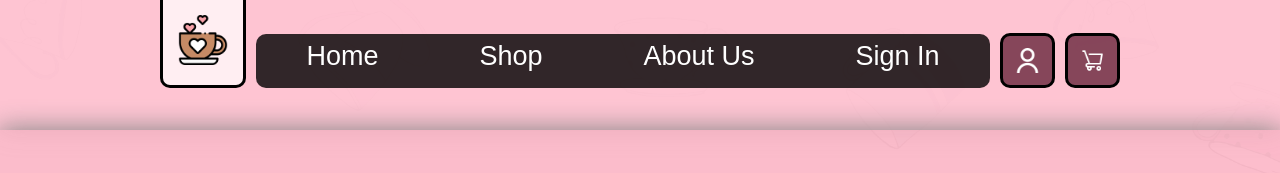
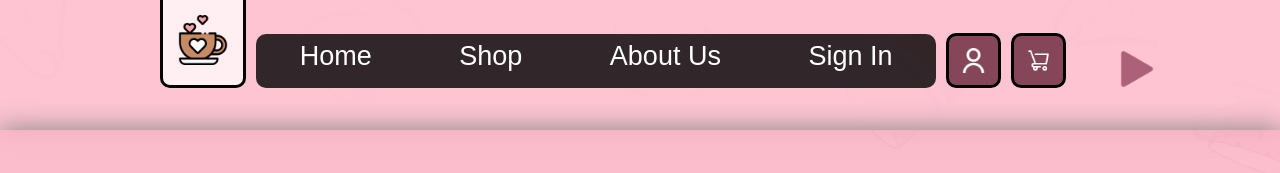
Before and after one commit to Bernardolgm99/site-ecommerce, a plain HTML site: page sales.html in a window 1280 px wide. Shown: the top 173 px of the page. Drawn offline with Linux system fonts and the light colour scheme; a web font is replaced by a local one.

Commit message:
musica de fundo

```diff
--- /dev/null
+++ b/music_script.js
@@ -0,0 +1,19 @@
+const button = document.querySelector("button")
+var cont = 0
+
+function play(){
+    if(cont == 0) {
+        cont = 1
+        const audio = document.querySelector("audio")
+        audio.currentTime = 0.1
+        audio.volume = 0.05
+        audio.play()
+        document.getElementById("btn_play").src="galery/dino.gif"
+    } else {
+        cont = 0
+        const audio = document.querySelector("audio")
+        audio.currentTime = 0
+        audio.pause()
+        document.getElementById("btn_play").src="galery/play_btn.png"
+    }
+}
--- a/sales.html
+++ b/sales.html
@@ -29,6 +29,11 @@
             <div class="check_out">
                 <a href="perfil.html"><img src="galery/perfil-user.png"></a>
                 <a href="checkout.html"><img src="galery/cart.png"></a>
+            </div>
+            <div class="gif">
+            <a>
+                <audio src="/teste/Electro Swing  Jamie Berry feat. Octavia Rose - Light Up the Night.mp3" id="music"></audio>
+                <button id="player_off" onclick="play()"><img src="galery/play_btn.png" id="btn_play"></button>
             </div>
         </nav>
     </header>
@@ -78,7 +83,7 @@
             </div>
         </div>
     </footer>
-
+    <script src="music_script.js"></script>
 </body>
 
 </html>
--- a/style.css
+++ b/style.css
@@ -135,6 +135,25 @@ header {
 
 #menu_bar .check_out a img:hover {
     background-color: rgb(172, 97, 122);
+}
+
+#menu_bar .gif {
+    height: 10px;
+    padding: 10px;
+    margin: auto;
+    margin-left: 5px;
+    margin-top: 8px;
+    padding-bottom: 35px;
+    width: 3%;
+}
+
+#menu_bar .gif button {
+    background-color: rgba(0, 0, 0, 0);
+    border: none;
+}
+
+#menu_bar .gif img{
+    height: 100px;
 }
 
 /* SLOGAN */
```
Also changed, not shown: about_us.html (+5 -0 lines), checkout.html (+5 -0 lines), index.html (+5 -1 lines), perfil.html (+5 -1 lines), product.html (+5 -1 lines), shop.html (+5 -1 lines), galery/dino.gif (added), galery/logo.png (deleted), galery/play_btn.png (added), 1 other file.
